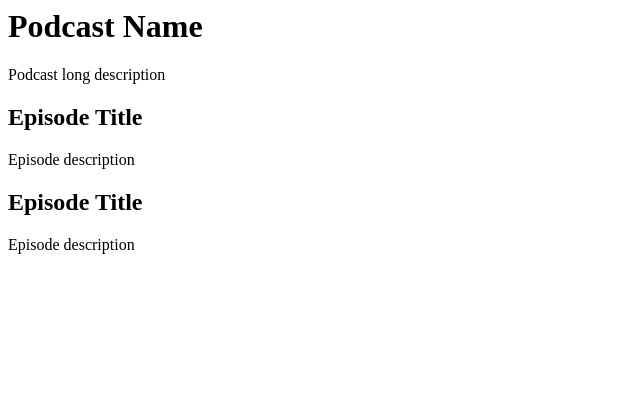
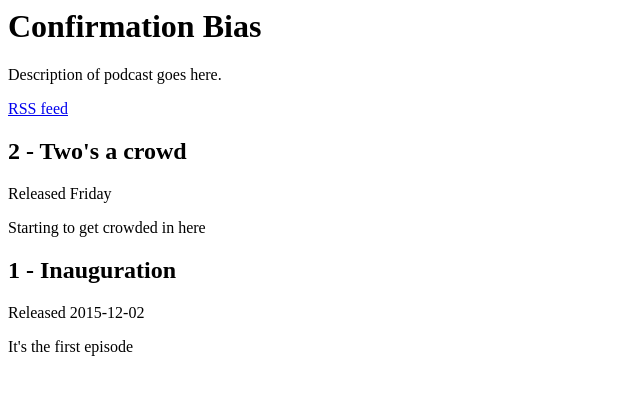
Before and after one commit to weslord/Edamame, a PHP site: page /listing.php in a window 1280 px wide. Shown: the top 395 px of the page, without its empty margins (0-640 px from the left). Run offline with PHP 8.4, Linux system fonts and the light colour scheme.

Commit message:
Basic loop and test vars to listing.php

```diff
--- a/listing.php
+++ b/listing.php
@@ -1,17 +1,45 @@
-<?php ?>
+<?php
+  $series = array(
+    "title" => "Confirmation Bias",
+    "description" => "Description of podcast goes here.",
+  );
+
+  $episodes = array(
+    array(
+      "number" => 2,
+      "date" => "Friday",
+      "title" => "Two's a crowd",
+      "description" => "Starting to get crowded in here",
+    ),
+    array(
+      "number" => 1,
+      "date" => "2015-12-02",
+      "title" => "Inauguration",
+      "description" => "It's the first episode",
+    ),
+  );
+?>
 <div id="podpub-episode-listing">
   <div id="podpub-series-info">
-    <h1>Podcast Name</h1>
-    <p>Podcast long description</p>
+    <h1><?= $series['title']; ?></h1>
+    <p><?= $series['description']; ?></p>
+    <a href="feed.rss">RSS feed</a>
   </div>
+
   <div id="podpub-episodes">
-    <div id="podpub-ep-##" class="podpub-episode">
-      <h2>Episode Title</h2>
-      <p>Episode description</p>
+
+    <?php
+      // need to sort db query as descending by date (or by episode number?)
+      foreach ($episodes as $episode) {
+    ?>
+
+    <div id="podpub-ep-<?= $episode['number'] ?>" class="podpub-episode">
+      <h2><?= $episode['number'] ?> - <?= $episode['title'] ?></h2>
+      <p>Released <?= $episode['date'] ?></p>
+      <p><?= $episode['description'] ?></p>
     </div>
-    <div id="podpub-ep-##" class="podpub-episode">
-      <h2>Episode Title</h2>
-      <p>Episode description</p>
-    </div>
+
+    <?php } ?>
+
   </div>
 </div>
```
